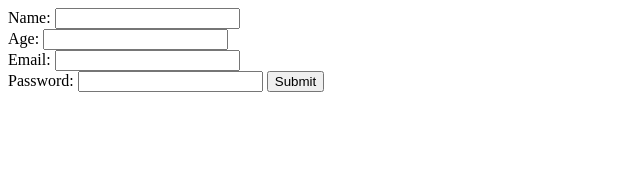
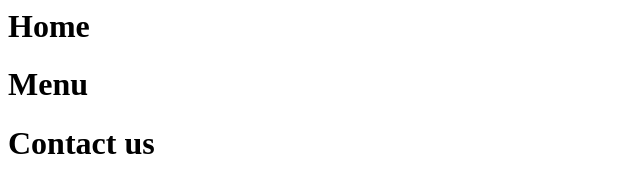
Before and after one commit to aryaubhale/EMIndustryReadyProgram, a plain HTML site: page index.html in a window 1280 px wide. Shown: the whole page, without its empty margins (0-640 px from the left). Drawn offline with Linux system fonts and the light colour scheme.

Commit message:
Add files via upload

```diff
--- a/index.html
+++ b/index.html
@@ -1,17 +1,6 @@
 <html>
-   <form>
-   <label for="name">Name:</label>
-   <input type="text">
-   <br>
-   <label for="Age">Age:</label>
-   <input type="number">
-   <br>
-   <label for="email">Email:</label>
-   <input type="email">
-   <br>
-   <label for="password">Password:</label>
-   <input type="password">
-   <input type="submit">
-</form>
-
-    </html>
+<link rel="stylesheet" href="style.css">
+<h1 class="./home">Home</h1>
+<h1 class="./menu">Menu</h1>
+<h1 class="./contact">Contact us</h1>
+</html>
```
